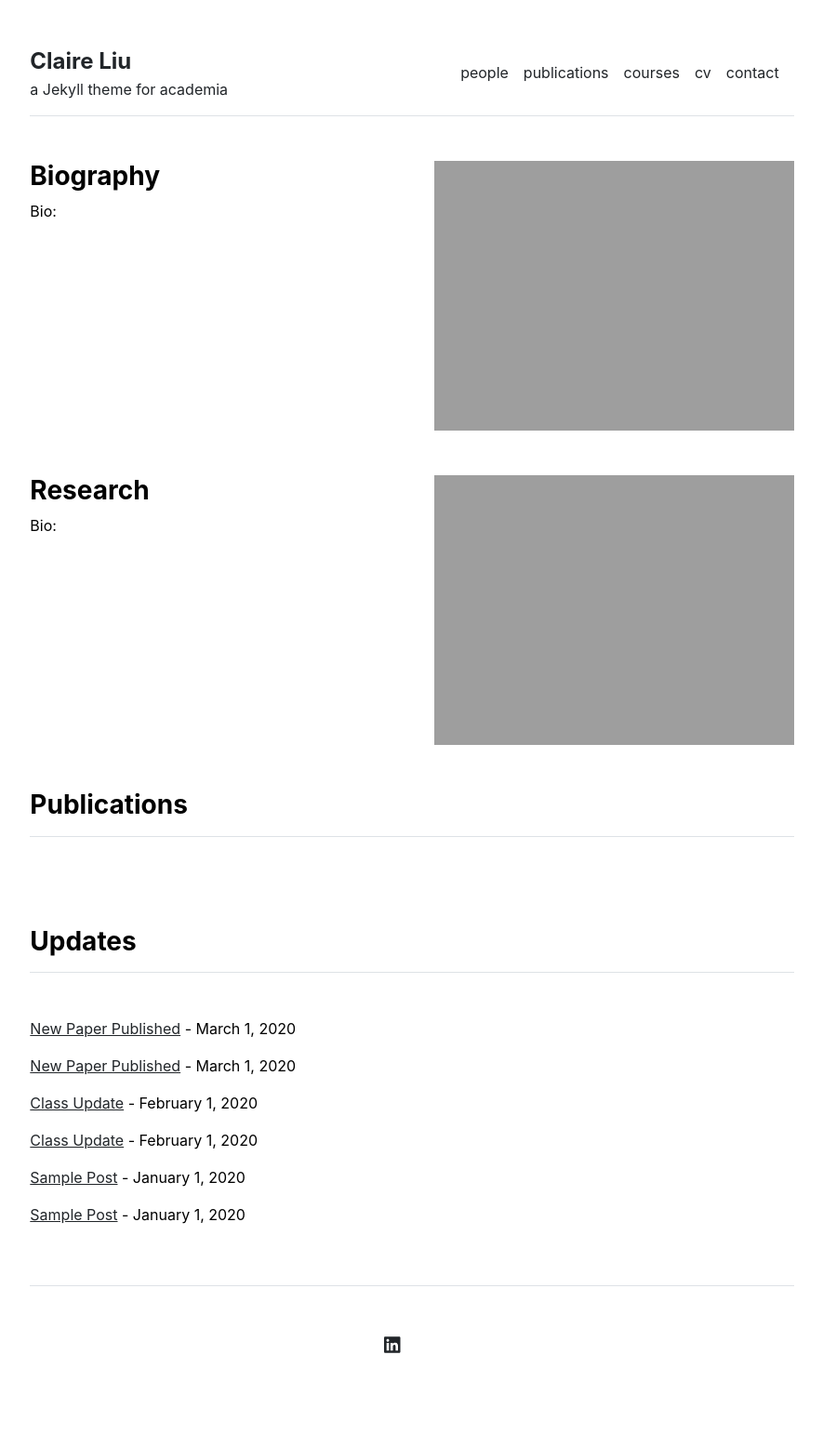
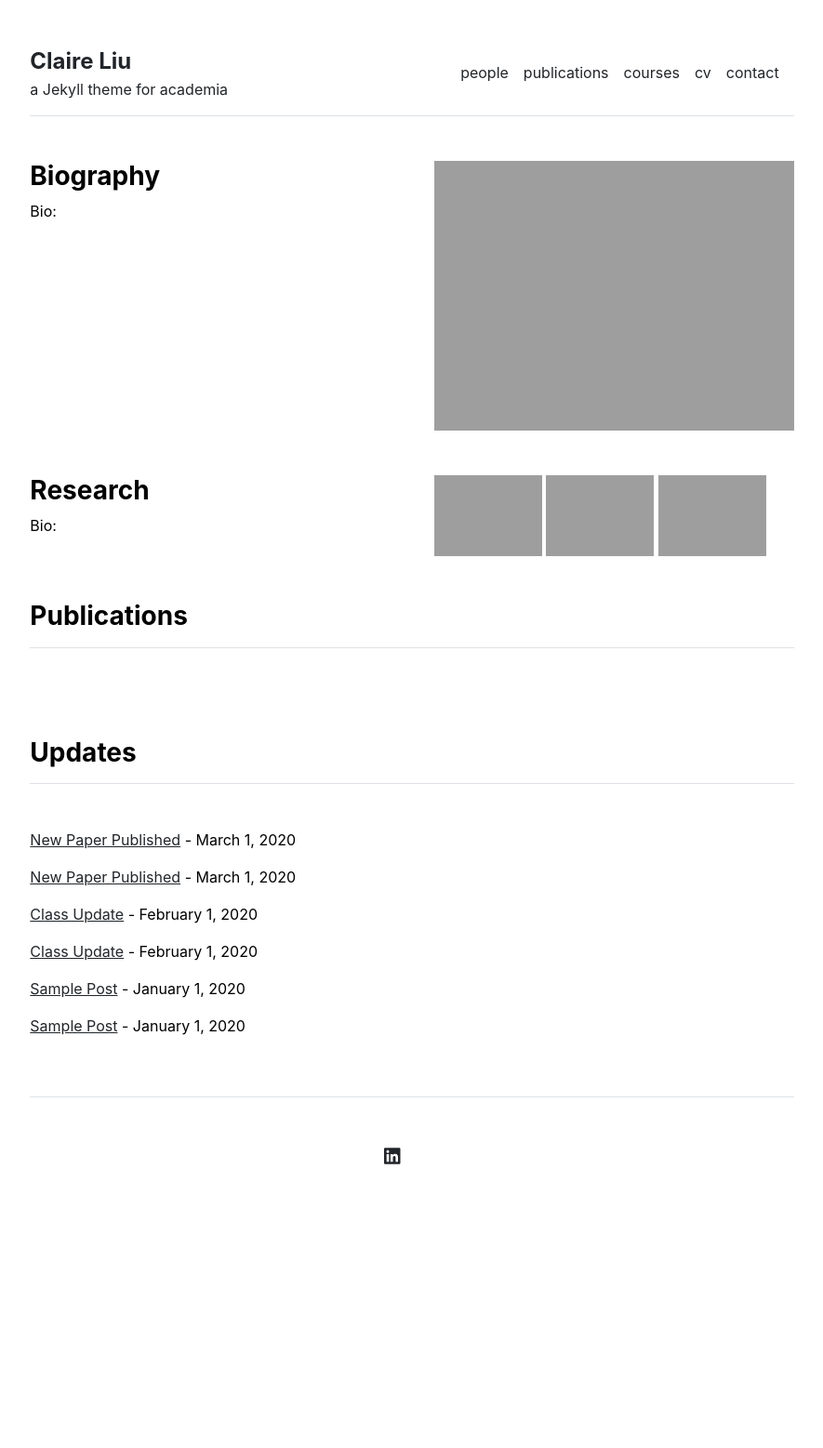
Before and after one commit to clrliu/clrliu.github.io, a Jekyll site: the page built from index.md, in a window 1280 px wide. Shown: the whole page at 93% size, without its empty margins (197-1082 px from the left). Built offline with Jekyll 4.4.1, drawn with Linux system fonts in a browser that asks for light colours; after the commit the page ends 1354 px from its top, so only the background shows below that.

Commit message:
Update home.html

```diff
--- a/_layouts/home.html
+++ b/_layouts/home.html
@@ -18,7 +18,9 @@ layout: default
     {{ content }}
   </div>
   <div class="col-md-6">
-    <img src="{{ site.github.url }}/assets/img/home.jpg" alt="Home" width="100%">
+    <img src="{{ site.github.url }}/assets/img/home.jpg" alt="Home" width="30%">
+    <img src="{{ site.github.url }}/assets/img/home.jpg" alt="Home" width="30%">
+    <img src="{{ site.github.url }}/assets/img/home.jpg" alt="Home" width="30%">
   </div>
 </div>
 
```
